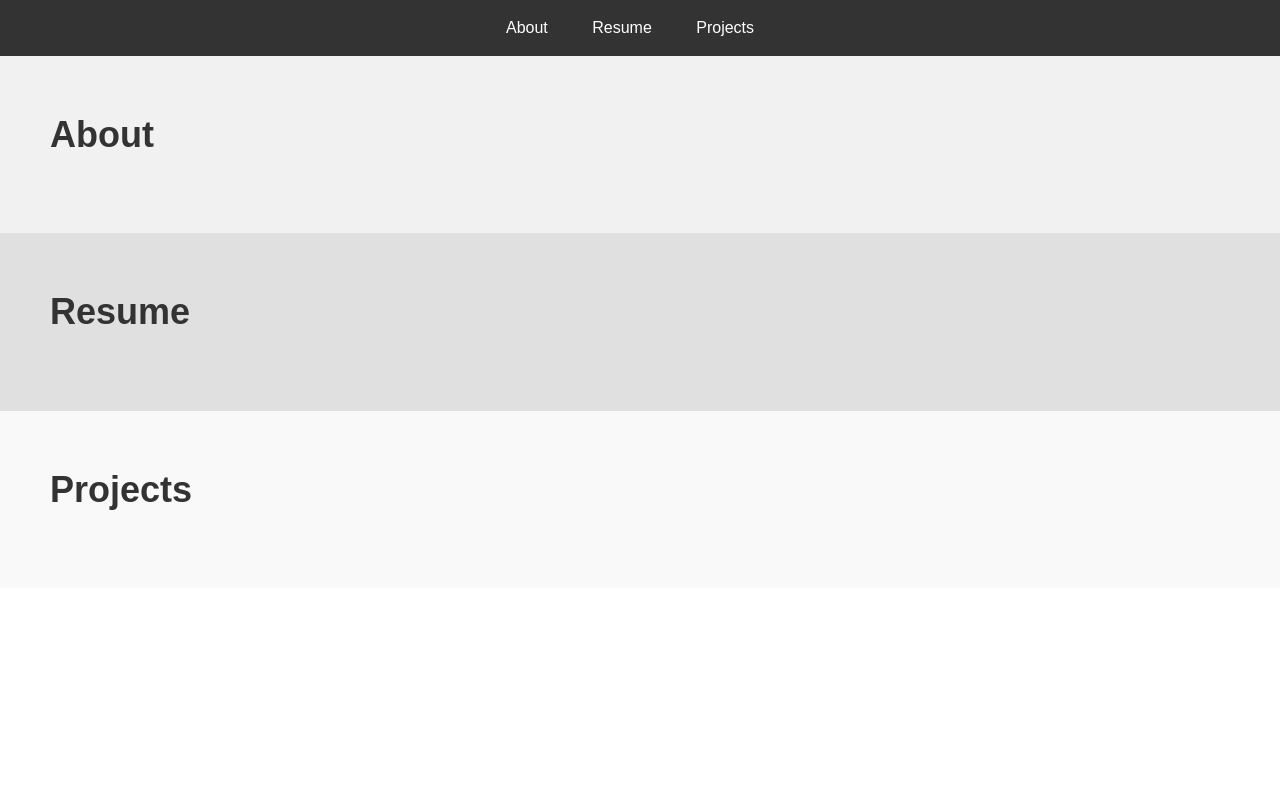
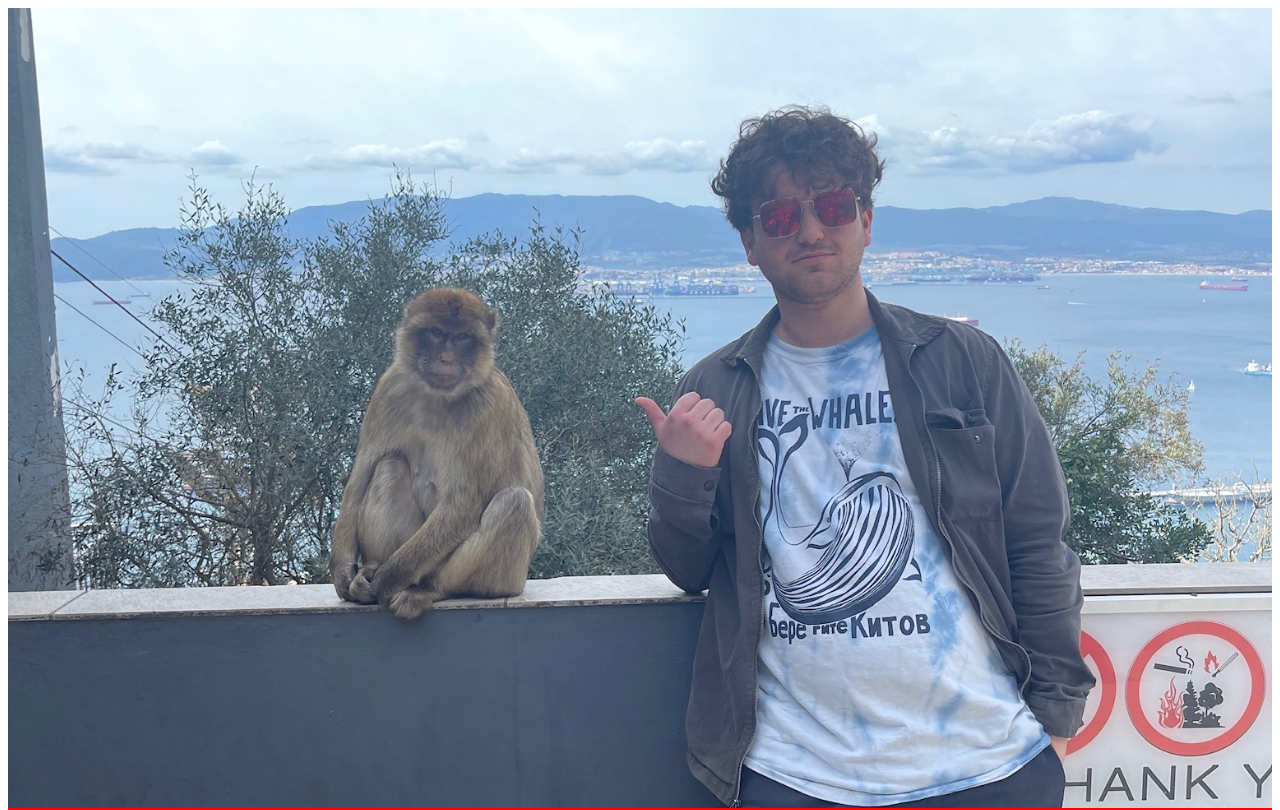
Before and after one commit to simonrisman/personal-website, a plain HTML site: page index.html in a window 1280 px wide. Shown: the top 810 px of the page. Drawn offline with Linux system fonts and the light colour scheme.

Commit message:
parallax test

```diff
--- a/index.html
+++ b/index.html
@@ -6,53 +6,19 @@
   <link rel="stylesheet" href="./styles.css">
 </head>
 <body>
-  <!-- Navigation Bar -->
-  <nav>
-    <ul>
-      <li><a href="#about">About</a></li>
-      <li><a href="#resume">Resume</a></li>
-      <li><a href="#projects">Projects</a></li>
-    </ul>
-  </nav>
 
-  <!-- About Section -->
-  <section id="about">
-    <h2>About</h2>
-    <!-- Your about content here -->
-  </section>
 
-  <!-- Resume Section -->
-  <section id="resume">
-    <h2>Resume</h2>
-    <!-- Your resume content here -->
-  </section>
+    <div class="parallax"></div>
 
-  <!-- Projects Section -->
-  <section id="projects">
-    <h2>Projects</h2>
-    <!-- Your projects content here -->
-  </section>
+        <div style="height:1000px;background-color:red;font-size:36px">
+Scroll Up and Down this page to see the parallax scrolling effect.
+This div is just here to enable scrolling.
+Tip: Try to remove the background-attachment property to remove the scrolling effect.
+        </div>
 
-  <!-- Add your JavaScript for smooth scrolling here -->
-  <script>
-    // Smooth scrolling when clicking on navigation links
-    document.querySelectorAll('nav a').forEach(anchor => {
-      anchor.addEventListener('click', function (e) {
-        e.preventDefault();
+    <div class="parallax"></div>
 
-        const target = document.querySelector(this.getAttribute('href'));
-        const headerOffset = 50; // Adjust this value if you have a fixed header/navbar
 
-        const elementPosition = target.getBoundingClientRect().top;
-        const offsetPosition = elementPosition - headerOffset;
-
-        window.scrollBy({
-          top: offsetPosition,
-          behavior: 'smooth'
-        });
-      });
-    });
-  </script>
 
 </body>
 </html>
--- a/styles.css
+++ b/styles.css
@@ -1,75 +1,16 @@
-/* Reset default styles */
-body, h1, h2, h3, p, ul, li {
-    margin: 0;
-    padding: 0;
+body, html {
+    height: 100%;
   }
+.parallax {
+    /* The image used */
+    background-image: url('monkeybackground.jpeg');
 
-  body {
-    font-family: Arial, sans-serif;
-    line-height: 1.6;
-    color: #333;
+    /* Full height */
+    height: 100%;
+
+    /* Create the parallax scrolling effect */
+    background-attachment: fixed;
+    background-position: center;
+    background-repeat: no-repeat;
+    background-size: cover;
   }
-
-  /* Navigation bar styles */
-  nav {
-    background-color: #333;
-    padding: 15px 0;
-    text-align: center;
-  }
-
-  nav ul {
-    list-style: none;
-  }
-
-  nav li {
-    display: inline-block;
-    margin-right: 20px;
-  }
-
-  nav a {
-    color: #fff;
-    text-decoration: none;
-    font-size: 16px;
-    padding: 5px 10px;
-    border-radius: 5px;
-    transition: background-color 0.3s ease;
-  }
-
-  nav a:hover {
-    background-color: #555;
-  }
-
-  /* Section styles */
-  section {
-    padding: 50px;
-  }
-
-  section h2 {
-    font-size: 36px;
-    margin-bottom: 20px;
-  }
-
-  /* About section styles */
-  #about {
-    background-color: #f1f1f1;
-  }
-
-  /* Resume section styles */
-  #resume {
-    background-color: #e0e0e0;
-  }
-
-  /* Projects section styles */
-  #projects {
-    background-color: #f9f9f9;
-  }
-
-  /* Add more styles as needed for your specific content and layout */
-
-  /* Responsive design - adjust as needed for mobile devices */
-  @media (max-width: 768px) {
-    nav li {
-      display: block;
-      margin: 10px 0;
-    }
-  }
```
